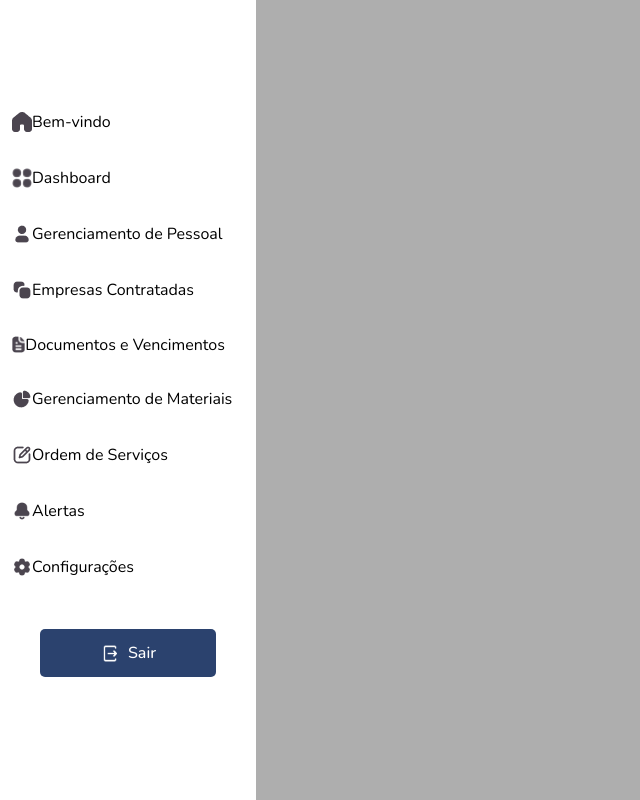
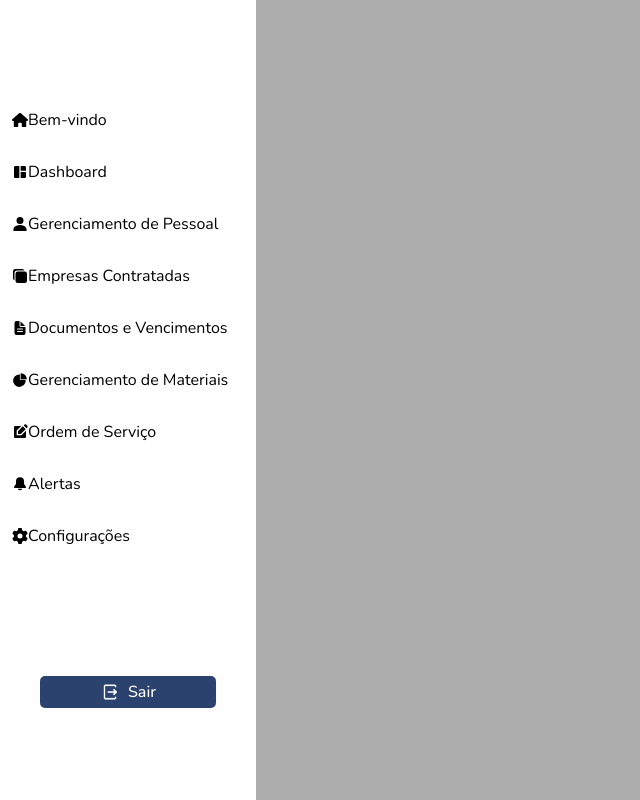
Before and after one commit to MetaService-SGM/meta-service-sgm, a Next.js app in the folder frontend/: page / in a window 1280 px wide. Shown: the whole page, without its empty margins (0-640 px from the left). Built offline with nearby package versions, Linux system fonts and the light colour scheme.

Commit message:
refactor: usando react-icons para renderizar icones da sidebar

```diff
--- a/frontend/package.json
+++ b/frontend/package.json
@@ -14,6 +14,7 @@
     "react": "^19.0.0",
     "react-dom": "^19.0.0",
     "react-hook-form": "^7.56.3",
+    "react-icons": "^5.5.0",
     "uuid": "^11.1.0",
     "zod": "^3.24.4"
   },
--- a/frontend/src/components/Sidebar.tsx
+++ b/frontend/src/components/Sidebar.tsx
@@ -1,11 +1,22 @@
 "use client";
 
 import Image from "next/image";
-import {useRouter } from "next/navigation";
+import { useRouter } from "next/navigation";
+import { FaHouse } from "react-icons/fa6";
+import { MdSpaceDashboard } from "react-icons/md";
+import { IoPersonSharp } from "react-icons/io5";
+import { IoDocumentText } from "react-icons/io5";
+import { GoBellFill } from "react-icons/go";
+import { FaGear } from "react-icons/fa6";
+import { FaEdit } from "react-icons/fa";
+import { BiMessageSquareEdit } from "react-icons/bi";
+import { MdEditSquare } from "react-icons/md";
+import { AiFillPieChart } from "react-icons/ai";
+import { IoCopy } from "react-icons/io5";
 
 // Interface para as propriedades do botão da sidebar
 interface SidebarButtonProps {
-  logo?: string;
+  logo?: string | React.ReactNode;
   alt?: string;
   width?: number;
   height?: number;
@@ -38,14 +49,14 @@ const SidebarButton = ({
   return (
     <button
       onClick={handleClick}
-      className={`flex items-center w-full p-3 rounded-lg transition-colors ${
+      className={`flex items-center w-full p-3 transition-colors ${
         active
           ? "bg-blue-100 text-blue-600"
-          : "hover:bg-[#F2F7FF] cursor-pointer hover:border-l-5 hover:border-l-[#2B426E]"
+          : "hover:bg-[#F2F7FF] cursor-pointer hover:border-l-4 hover:border-l-[#2B426E]"
       }`}
     >
-      {logo && (
-        <div className="mr-3">
+      {typeof logo === "string" ? (
+        <div className="mr-4"> {/* Aumentei a margem direita de mr-3 para mr-4 */}
           <Image
             src={logo}
             alt={alt}
@@ -53,6 +64,10 @@ const SidebarButton = ({
             height={height}
             className="object-contain"
           />
+        </div>
+      ) : (
+        <div className="mr-4 text-lg"> {/* Aumentei a margem e adicionei text-lg para ícones */}
+          {logo}
         </div>
       )}
       {label && <span className="font-medium">{label}</span>}
@@ -65,58 +80,58 @@ const SidebarButton = ({
  */
 const NAV_ITEMS = [
   {
-    logo: "/images/icons/bemvindo-sidebar-icon.png",
+    logo: <FaHouse />,
     src: "/",
     alt: "Ícone de boas-vindas",
     label: "Bem-vindo",
   },
   {
-    logo: "/images/icons/dashboard-sidebar-icon.png",
-    src: "/",
+    logo: <MdSpaceDashboard />,
+    src: "/dashboard",
     alt: "Ícone de dashboard",
     label: "Dashboard",
   },
   {
-    logo: "/images/icons/pessoal-sidebar-icon.png",
-    src: "/",
+    logo: <IoPersonSharp />,
+    src: "/staff",
     alt: "Ícone de pessoal",
     label: "Gerenciamento de Pessoal",
   },
   {
-    logo: "/images/icons/empresa-sidebar-icon.png",
-    src: "/",
+    logo: <IoCopy />,
+    src: "/companies",
     alt: "Ícone de empresas",
     label: "Empresas Contratadas",
   },
   {
-    logo: "/images/icons/documents-sidebar-icon.png",
-    src: "/",
+    logo: <IoDocumentText />,
+    src: "/documents",
     alt: "Ícone de documentos",
     label: "Documentos e Vencimentos",
     width: 13.33,
     height: 16.67,
   },
   {
-    logo: "/images/icons/materiais-sidebar-icon.png",
-    src: "/",
+    logo: <AiFillPieChart />,
+    src: "/materials",
     alt: "Ícone de materiais",
     label: "Gerenciamento de Materiais",
   },
   {
-    logo: "/images/icons/ordemservico-sidebar-icon.png",
-    src: "/",
+    logo: <MdEditSquare />,
+    src: "/orders",
     alt: "Ícone de ordens",
-    label: "Ordem de Serviços",
+    label: "Ordem de Serviço",
   },
   {
-    logo: "/images/icons/alertas-sidebar-icon.png",
-    src: "/",
+    logo: <GoBellFill />,
+    src: "/alerts",
     alt: "Ícone de alertas",
     label: "Alertas",
   },
   {
-    logo: "/images/icons/configuracoes-sidebar-icon.png",
-    src: "/",
+    logo: <FaGear />,
+    src: "/settings",
     alt: "Ícone de configurações",
     label: "Configurações",
   },
@@ -148,13 +163,13 @@ export default function Sidebar() {
       </div>
 
       {/* Espaçamento */}
-      <div className="w-full h-10" />
+      <div className="w-full h-30" />
 
       {/* Botão de logout */}
       <div className="p-4 border-t border-gray-200 flex justify-center shrink-0">
         <button
           onClick={handleLogout}
-          className="w-44 h-12 bg-[#2b426e] rounded-[5px] text-white font-medium flex items-center justify-center gap-2 hover:bg-[#1d2e4a] transition-colors"
+          className="w-44 h-8 bg-[#2b426e] rounded-[5px] text-white font-medium flex items-center justify-center gap-2 hover:cursor-pointer hover:bg-[#1d2e4a] transition-colors"
         >
           <Image
             src="/images/icons/sair-sidebar-icon.png"
```
Also changed, not shown: 1 other file (tests, documents, lock files or other folders).
